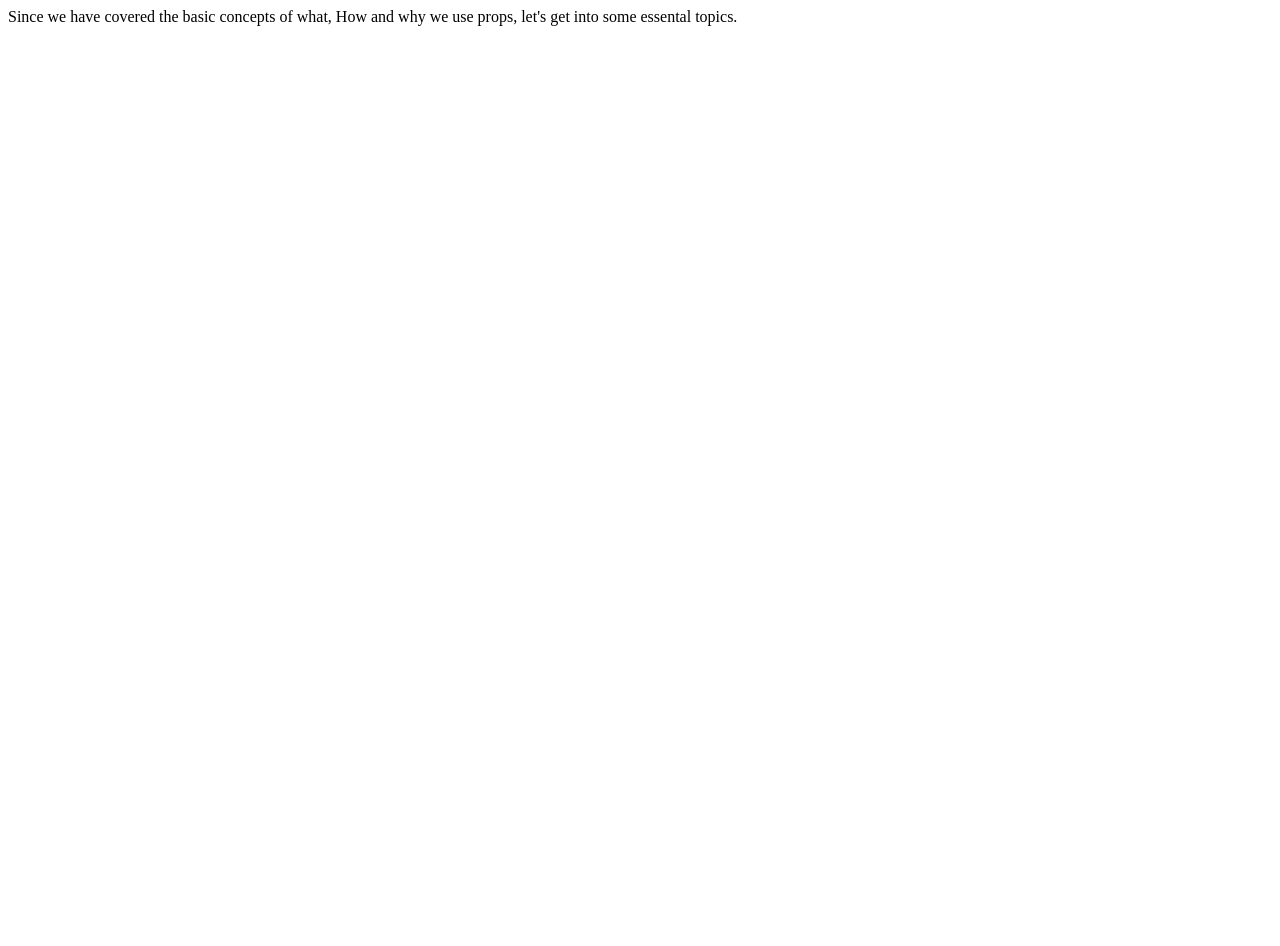
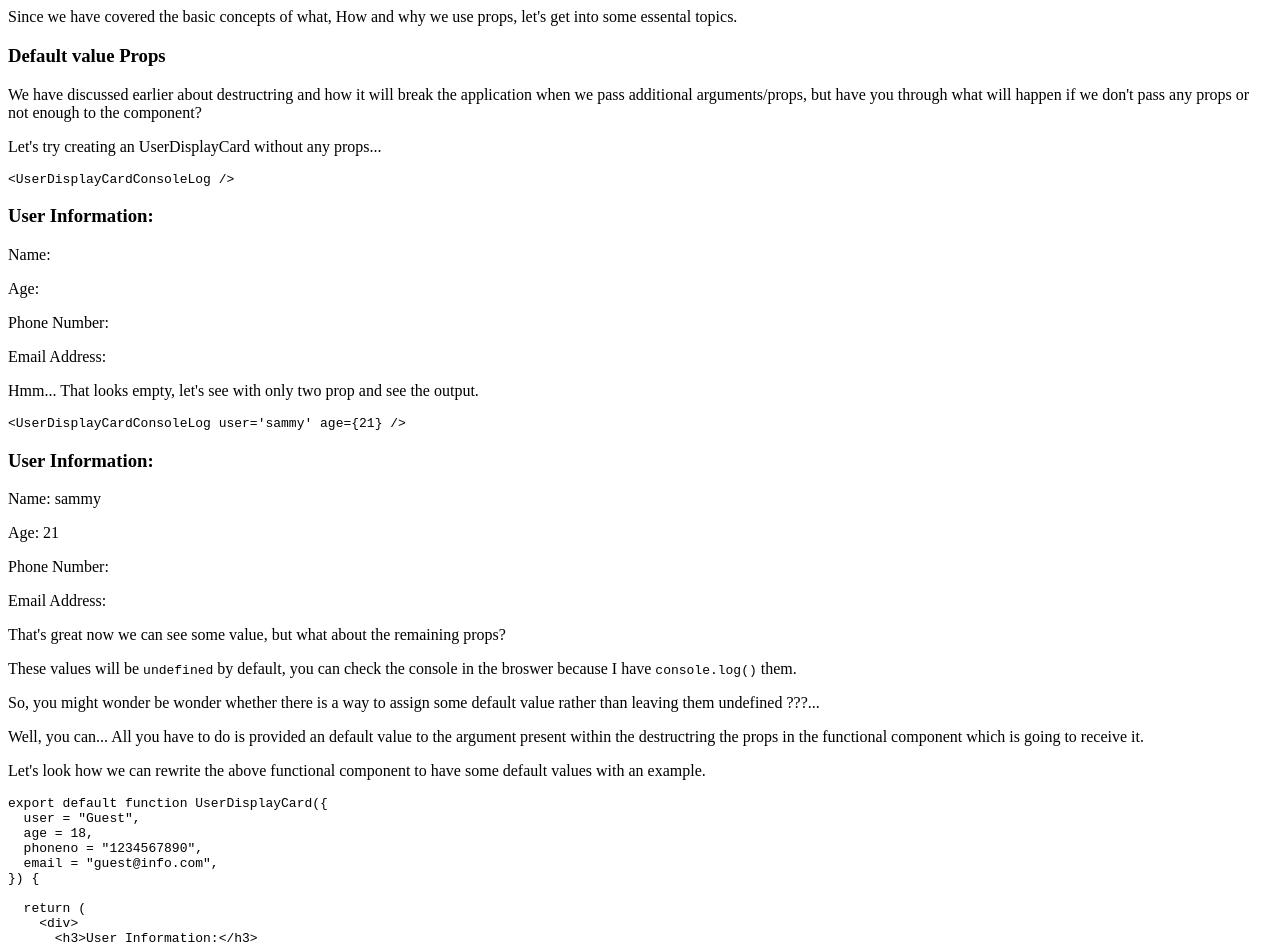
Before and after one commit to iamwatchdogs/Learning-React, a React (Vite) app: page / in a window 1280 px wide. Shown: the part 1940-2886 px from the top of the page. Before the commit the page ends 1982 px from the top, so only its background shows below. Built offline with nearby package versions, Linux system fonts and the light colour scheme.

Commit message:
Finished explaining DefaultValueProps

```diff
--- a/src/components/props-components/additional-topics/DefaultValueProps.jsx
+++ b/src/components/props-components/additional-topics/DefaultValueProps.jsx
@@ -1,3 +1,118 @@
+import UserDisplayCardConsoleLog from "../../examples/UserDisplayCardConsoleLog";
+import UserDisplayCardWithDefaultValues from "../../examples/UserDisplayCardWithDefaultValues";
+
+function Title() {
+  return <h3>Default value Props</h3>;
+}
+
+function IntroDescription() {
+  const noPropsComponent = `<UserDisplayCardConsoleLog />`;
+  const onlyTwoPropsComponent = `<UserDisplayCardConsoleLog user='sammy' age={21} />`;
+  return (
+    <>
+      <p>
+        We have discussed earlier about destructring and how it will break the
+        application when we pass additional arguments/props, but have you
+        through what will happen if we don{"'"}t pass any props or not enough to
+        the component?
+      </p>
+      <p>Let{"'"}s try creating an UserDisplayCard without any props...</p>
+      <pre>
+        <code>{noPropsComponent}</code>
+      </pre>
+      <UserDisplayCardConsoleLog />
+      <p>
+        Hmm... That looks empty, let{"'"}s see with only two prop and see the
+        output.
+      </p>
+      <pre>
+        <code>{onlyTwoPropsComponent}</code>
+      </pre>
+      <UserDisplayCardConsoleLog user='sammy' age={21} />
+      <p>
+        That{"'"}s great now we can see some value, but what about the remaining
+        props?
+      </p>
+      <p>
+        These values will be <code>undefined</code> by default, you can check
+        the console in the broswer because I have <code>console.log()</code>{" "}
+        them.
+      </p>
+    </>
+  );
+}
+
+function MainDescription() {
+  return (
+    <>
+      <p>
+        So, you might wonder be wonder whether there is a way to assign some
+        default value rather than leaving them undefined ???...
+      </p>
+      <p>
+        Well, you can... All you have to do is provided an default value to the
+        argument present within the destructring the props in the functional
+        component which is going to receive it.
+      </p>
+    </>
+  );
+}
+
+function Example() {
+
+  const exampleComponent = `export default function UserDisplayCard({
+  user = "Guest",
+  age = 18,
+  phoneno = "1234567890",
+  email = "guest@info.com",
+}) {
+
+  return (
+    <div>
+      <h3>User Information:</h3>
+      <p>Name: {user}</p>
+      <p>Age: {age}</p>
+      <p>Phone Number: {phoneno}</p>
+      <p>Email Address: {email}</p>
+    </div>
+  );
+}
+`;
+
+  return (
+    <>
+      <p>
+        Let{"'"}s look how we can rewrite the above functional component to have
+        some default values with an example.
+      </p>
+      <pre>
+        <code>{exampleComponent}</code>
+      </pre>
+      <p>Now, Let{"'"}s create an component without any props</p>
+      <UserDisplayCardWithDefaultValues />
+      <p>
+        That{"'"}s great, now let{"'"}s try with 2 props only...
+      </p>
+      <UserDisplayCardWithDefaultValues user='sammy' age={21} />
+    </>
+  );
+}
+
+function Description() {
+  return (
+    <>
+      <IntroDescription />
+      <MainDescription />
+      <Example />
+    </>
+  );
+}
+
 export default function DefaultValueProps() {
-  return <></>;
+  return (
+    <>
+      <Title />
+      <Description />
+    </>
+  );
 }
```
